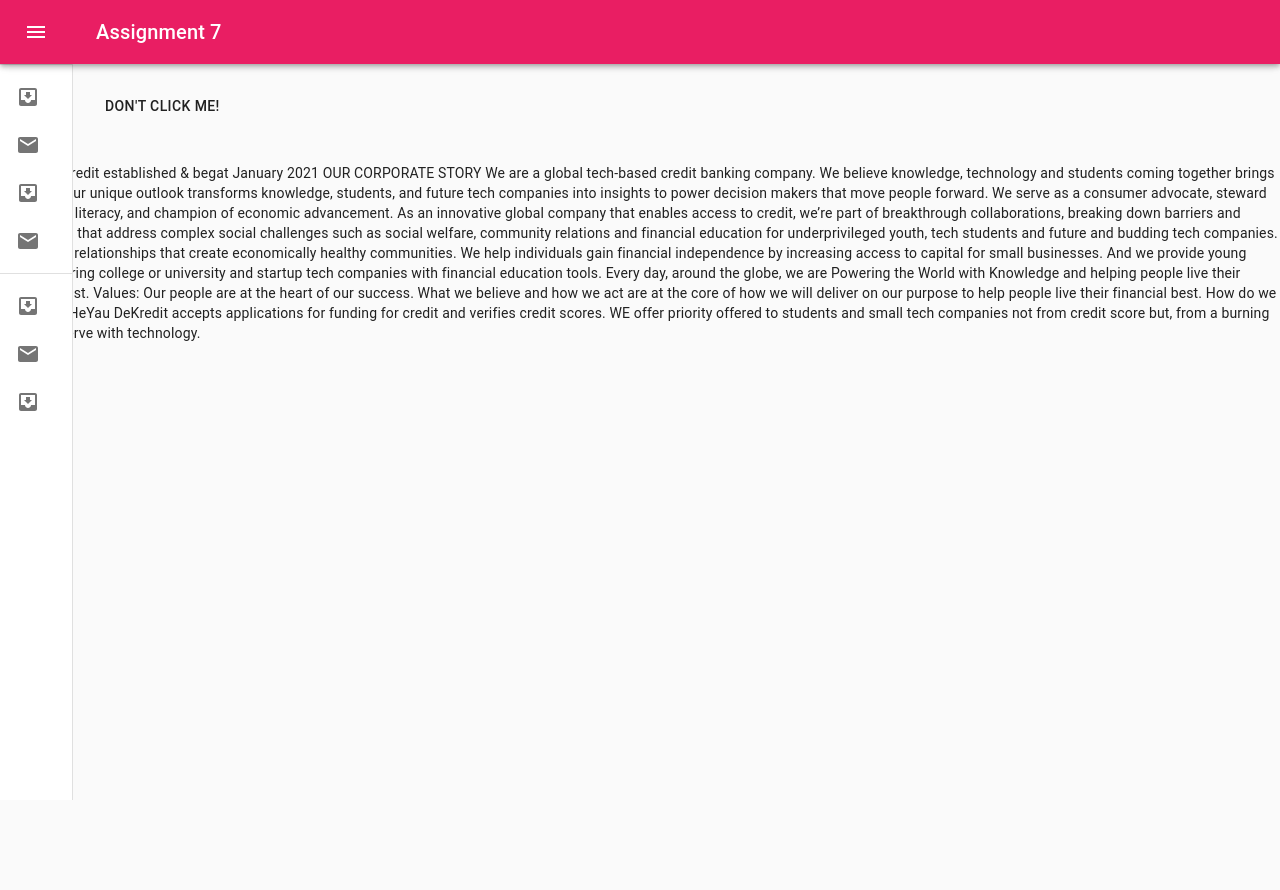
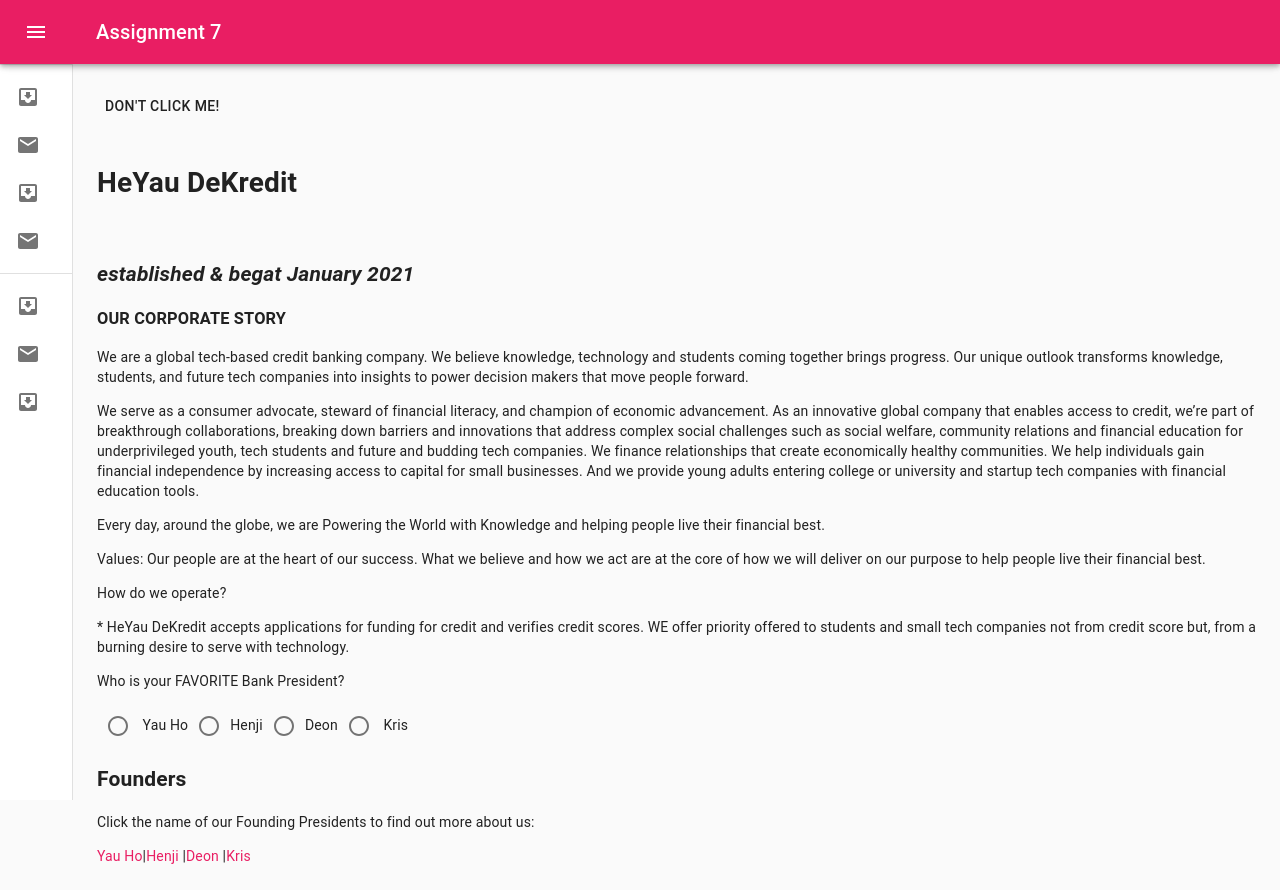
Before and after one commit to yauhofung/TTP6-PositiveProjection, a React (Create React App) app: page / in a window 1280 px wide. Before the commit the page ends 800 px from the top, so only its background shows below. Built offline with nearby package versions, Linux system fonts and the light colour scheme.

Commit message:
Added (3) Components to About Us Page

```diff
--- a/src/App.js
+++ b/src/App.js
@@ -3,7 +3,6 @@
 // other imports
 import { Snackbar } from "@material-ui/core";
 import MiniDrawer from './components/MiniDrawer';
-import About_Us from './components/About_Us';
 
 class App extends Component {
 	// other member functions and variables can go here
@@ -20,7 +19,6 @@
 			<div className="App">
 				<MiniDrawer>
 				</MiniDrawer>
-				<About_Us/>
 			</div>
 		);
 	}
--- a/src/components/About_Us.js
+++ b/src/components/About_Us.js
@@ -1,25 +1,57 @@
 import React from 'react';
+import ReactDOM from 'react-dom';
+import Button from '@material-ui/core/Button';
+import Box from '@material-ui/core/Box';
+import { styled } from '@material-ui/core/styles';
+import { compose, spacing, palette } from '@material-ui/system';
+import { makeStyles } from '@material-ui/core/styles';
+import Link from '@material-ui/core/Link';
+import Typography from '@material-ui/core/Typography';
+import Radio from '@material-ui/core/Radio';
+import RadioGroup from '@material-ui/core/RadioGroup';
+import FormControlLabel from '@material-ui/core/FormControlLabel';
+import FormControl from '@material-ui/core/FormControl';
+import FormLabel from '@material-ui/core/FormLabel';
+
+
 //other imports
 
-class About_Us extends React.Component{
+class About_Us extends React.Component {
 
     //other member functions and variables can go here
 
-    render(){
+    render() {
         //JS code goes here
         // but not all of your code
+        //const classes = useStyles();
+        //const  = (event) => event.();
+
+
+
+
+
         const name = 'Kris Mickens';
 
-        return(
+
+        return (
             //JSX HTML goes here
-            <p> HeYau DeKredit
-            established & begat January 2021
-            OUR CORPORATE STORY
+            <>
+                <Box component="span" m={2}><Button />
+
+                    <h1> HeYau DeKredit</h1>
+
+                </Box>
+                <h2> <i> established & begat January 2021 </i> </h2>
+                <h3> OUR CORPORATE STORY </h3>
+                <p>
+
+
                     We are a global tech-based credit banking company. We believe knowledge,
                     technology and students coming together brings progress. Our unique outlook
                     transforms knowledge, students, and future tech companies into insights to power
-            decision makers that move people forward.
+            decision makers that move people forward.</p>
 
+                <p>
                     We serve as a consumer advocate, steward of financial literacy, and champion of economic
                     advancement. As an innovative global company that enables access to credit, we’re part of
                     breakthrough collaborations, breaking down barriers and innovations that address complex
@@ -28,19 +60,87 @@
                     relationships that create economically healthy communities. We help individuals gain financial
                     independence by increasing access to capital for small businesses. And we provide young adults
                     entering college or university and startup tech companies with financial education tools.
+            </p>
 
+                <p>
                     Every day, around the globe, we are Powering the World with Knowledge and helping people
                     live their financial best.
+            </p>
 
+                <p>
                     Values: Our people are at the heart of our success. What we believe and how we act are at
                     the core of how we will deliver on our purpose to help people live their financial best.
+            </p>
 
-            How do we operate?
-            * HeYau DeKredit accepts applications for funding for credit and verifies credit scores.
+                <p>
+                    How do we operate?</p>
+
+                <p>* HeYau DeKredit accepts applications for funding for credit and verifies credit scores.
                 WE offer priority offered to students and small tech companies not from credit score but,
                 from a burning desire to serve with technology.
             </p>
+                <p>Who is your FAVORITE Bank President?</p>
+
+
+                <div>
+      <Radio
+
+
+        value="a"
+        name="radio-button-demo"
+        onchange=""
+        inputProps={{ 'aria-label': 'A' }}
+      /> Yau Ho
+      <Radio
+
+
+        value="b"
+        name="radio-button-demo"
+        onchange=""
+        inputProps={{ 'aria-label': 'B' }}
+      />Henji
+
+      <Radio
+
+
+        value="d"
+        name="radio-button-demo"
+        onchange=""
+        inputProps={{ 'aria-label': 'D' }}
+      />Deon
+      <Radio
+
+
+        value="e"
+        name="radio-button-demo"
+        onchange=""
+        inputProps={{ 'aria-label': 'E' }}
+      /> Kris
+    </div>
+
+
+
+                    <h2> Founders</h2>
+                    <p> Click the name of our Founding Presidents to find out more about us:</p>
+                    <Link href="https://github.com/yauhofung/" >
+                        Yau Ho</Link>
+
+                     |
+
+                    <Link href="https://github.com/Henotis/" >
+                     Henji</Link>  |
+                    <Link href="https://github.com/ddesir/">
+                        Deon</Link>  |
+
+                        <Link href="https://github.com/SuperArtisMickens/">
+                        Kris</Link>
+
+
+
+            </>
         )
     }
+
 }
+
 export default About_Us
--- a/src/components/MiniDrawer.js
+++ b/src/components/MiniDrawer.js
@@ -18,6 +18,7 @@
 import InboxIcon from '@material-ui/icons/MoveToInbox';
 import MailIcon from '@material-ui/icons/Mail';
 import SimpleSnackbar from './snackBar';
+import About_Us from './About_Us';
 
 
 const drawerWidth = 240;
@@ -164,6 +165,7 @@
       <main className={classes.content}>
         <div className={classes.toolbar} />
 		<SimpleSnackbar></SimpleSnackbar>
+    <About_Us/>
       </main>
     </div>
   );
```
Lines whose indentation alone changed are shown as unchanged.
